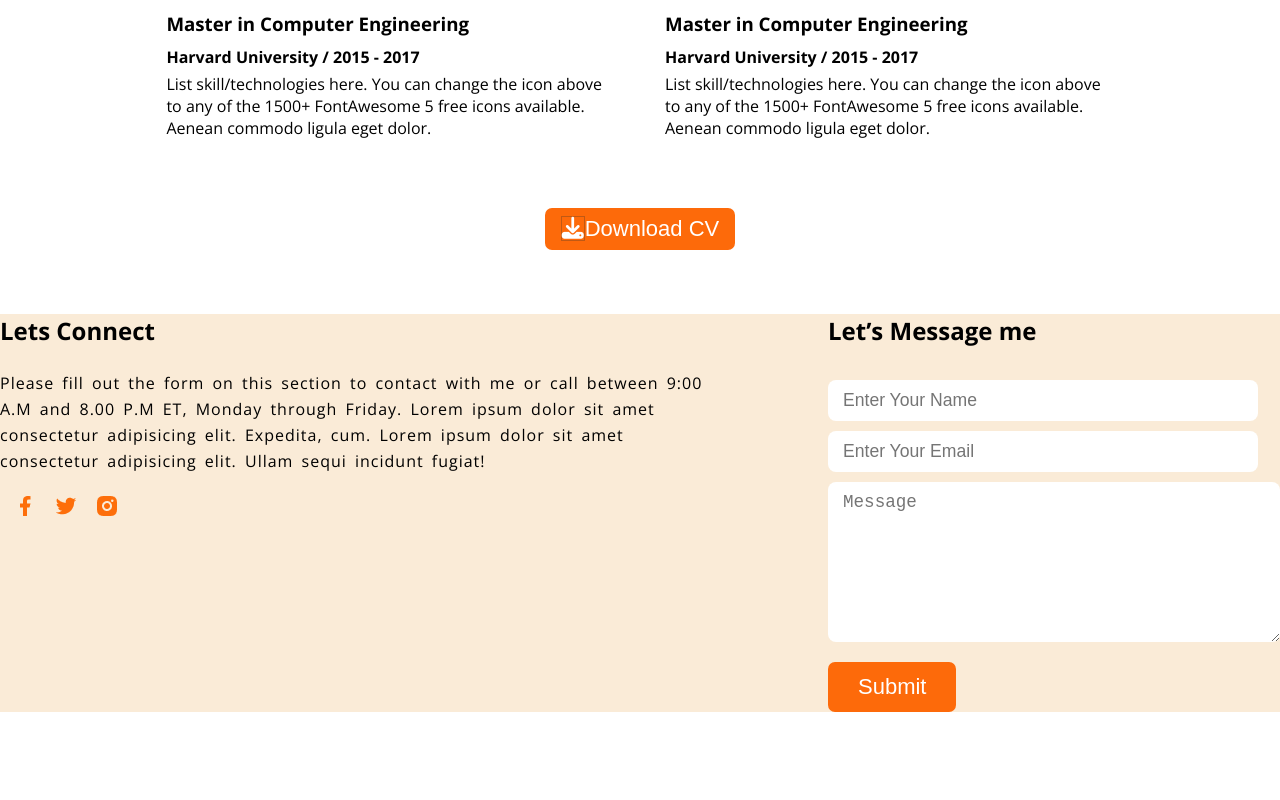
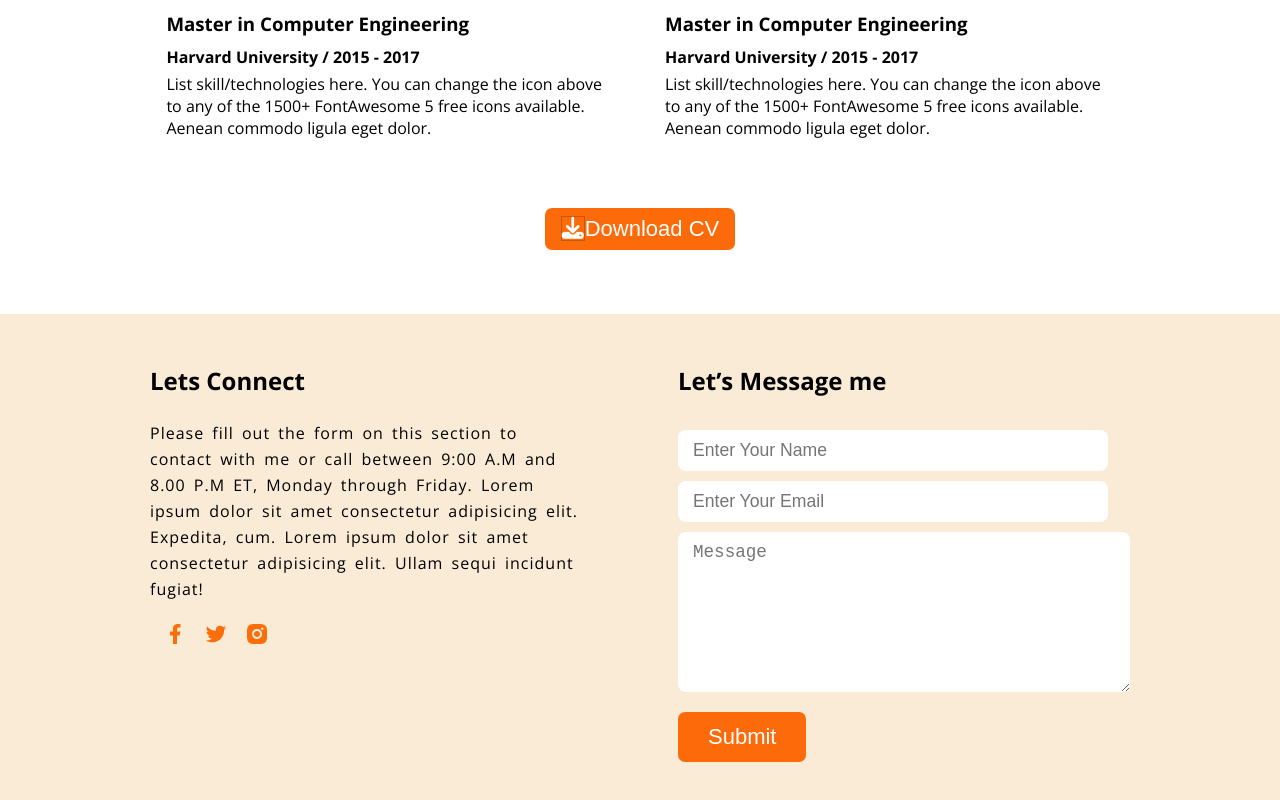
Before and after one commit to mhedi-hasan/developer-portfolio, a plain HTML site: page index.html in a window 1280 px wide. Shown: the part 2165-2965 px from the top of the page. Before the commit the page ends 2877 px from the top, so only its background shows below. Drawn offline with nearby package versions, Linux system fonts and the light colour scheme.

Commit message:
flex content

```diff
--- a/style.css
+++ b/style.css
@@ -223,7 +223,7 @@ nav li{
     display: flex;
     /* height: 420px;
     width: 100%; */
-    padding: 5j0px 150px;
+    padding: 50px 150px;
     gap: 100px;
     background-color: antiquewhite;
 }
```
